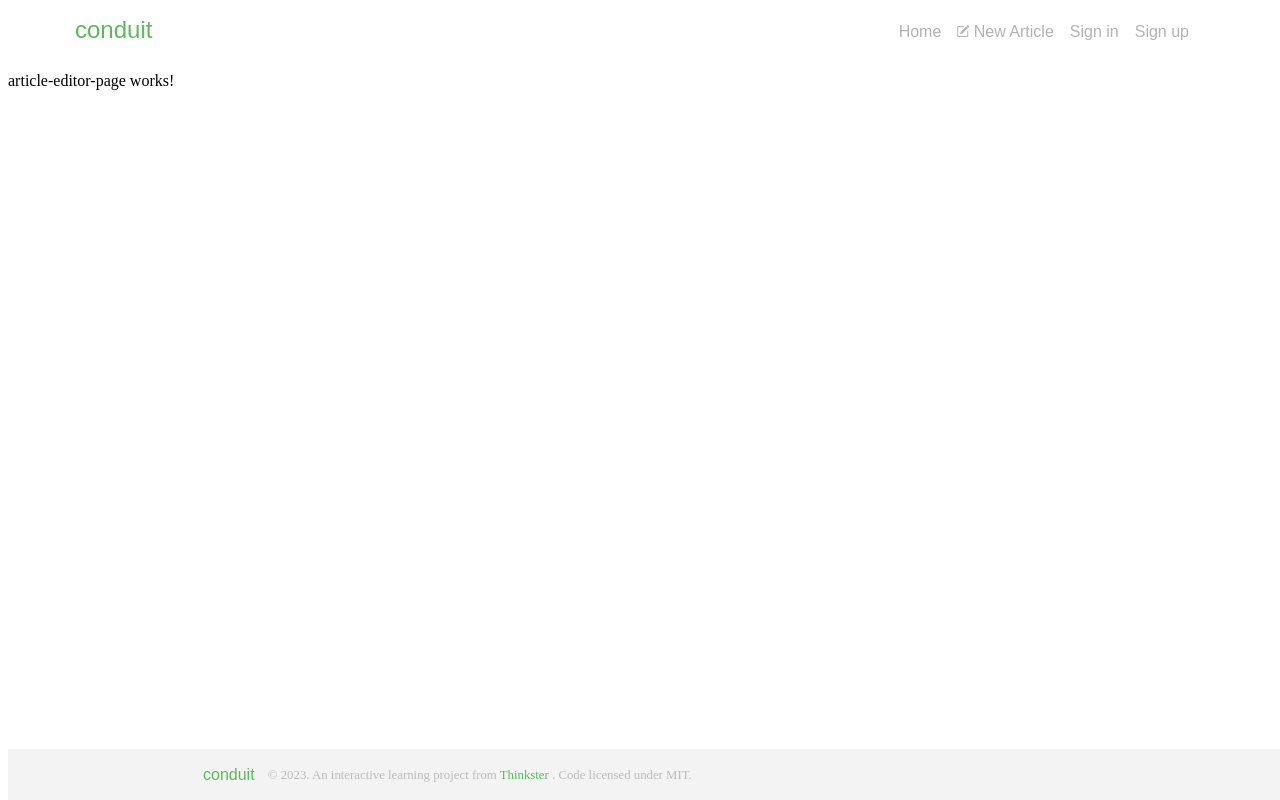
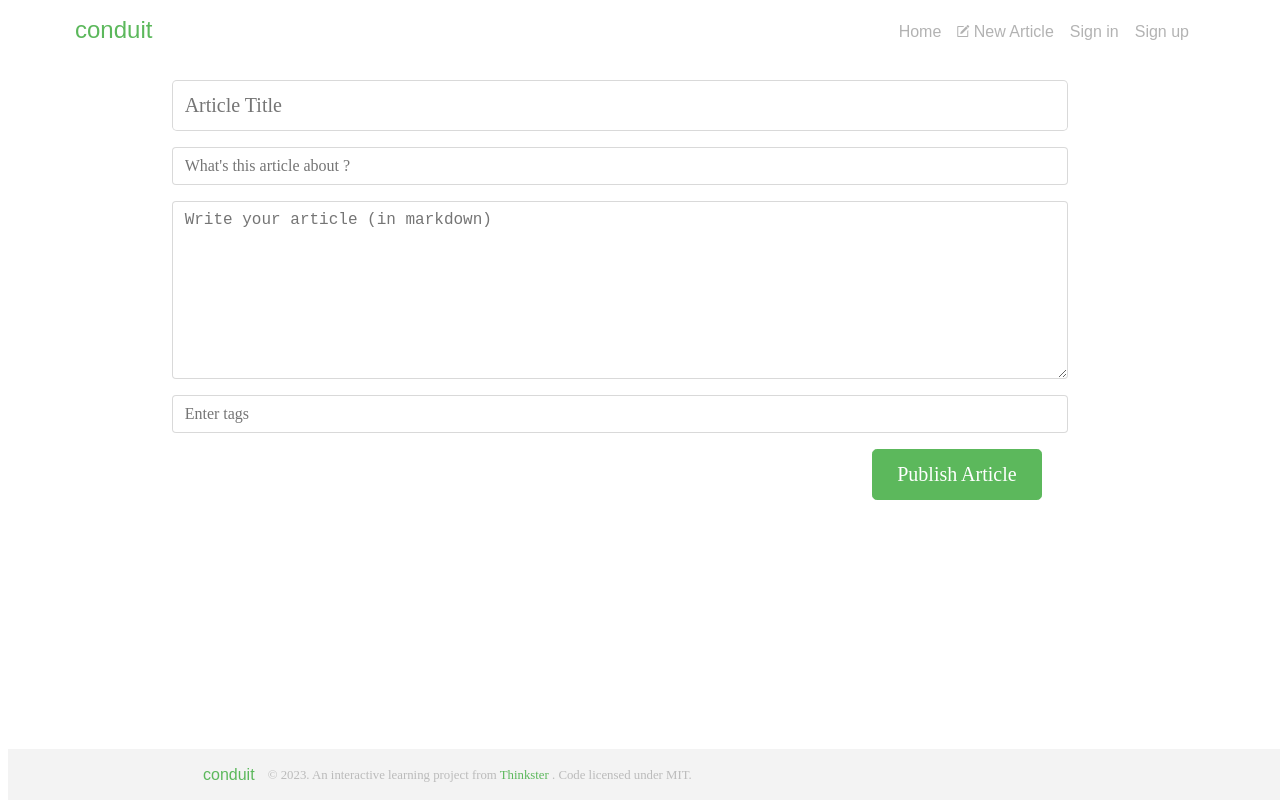
Before and after one commit to Hao1207/mcu-112-web-08370293-final, an Angular app: page /editor in a window 1280 px wide. Shown: the top 800 px of the page. Built offline with nearby package versions, Linux system fonts and the light colour scheme.

Commit message:
feat(article-editor-page): 建立編輯(新增)頁面與設定樣式

```diff
--- a/src/app/article-editor-page/article-editor-page.component.css
+++ b/src/app/article-editor-page/article-editor-page.component.css
@@ -0,0 +1,125 @@
+.container.page {
+  margin-top: 1.5rem;
+}
+
+.container {
+  max-width: 1130px;
+  margin-left: auto;
+  margin-right: auto;
+  padding-left: 15px;
+  padding-right: 15px;
+}
+
+.row {
+  display: flex;
+  flex-wrap: wrap;
+  margin-left: -15px;
+  margin-right: -15px;
+}
+
+.col-md-10 {
+  position: relative;
+  min-height: 1px;
+  padding-right: 15px;
+  padding-left: 15px;
+  flex: 0 0 83.33333%;
+  max-width: 83.33333%;
+}
+
+.offset-md-1 {
+  margin-left: 8.33333%;
+}
+
+.col-xs-12 {
+  position: relative;
+  min-height: 1px;
+  padding-right: 15px;
+  padding-left: 15px;
+  flex: 0 0 75%;
+  max-width: 75%;
+}
+
+fieldset {
+  min-width: 0;
+  padding: 0;
+  margin: 0;
+  border: 0;
+}
+
+.form-group {
+  margin-bottom: 1rem;
+}
+
+input {
+  margin: 0;
+  line-height: inherit;
+  border-radius: 0;
+  touch-action: manipulation;
+  line-height: normal;
+  color: inherit;
+  font: inherit;
+}
+
+.form-control {
+  display: block;
+  width: 100%;
+  padding: 0.5rem 0.75rem;
+  font-size: 1rem;
+  line-height: 1.25;
+  color: #55595c;
+  background-color: #fff;
+  background-image: none;
+  background-clip: padding-box;
+  border: 1px solid rgba(0, 0, 0, 0.15);
+  border-radius: 0.25rem;
+}
+
+.form-control-lg {
+  padding: 0.75rem 0.75rem;
+  font-size: 1.25rem;
+  border-radius: 0.3rem;
+}
+
+button {
+  margin: 0;
+  line-height: inherit;
+  border-radius: 0;
+  touch-action: manipulation;
+  -webkit-appearance: button;
+  cursor: pointer;
+  text-transform: none;
+  overflow: visible;
+  color: inherit;
+  font: inherit;
+}
+
+.btn {
+  display: inline-block;
+  font-weight: 400;
+  line-height: 1.25;
+  text-align: center;
+  white-space: nowrap;
+  vertical-align: middle;
+  cursor: pointer;
+  user-select: none;
+  border: 1px solid transparent;
+  padding: 0.5rem 1rem;
+  font-size: 1rem;
+  border-radius: 0.25rem;
+}
+
+.btn-lg {
+  padding: 0.75rem 1.5rem;
+  font-size: 1.25rem;
+  border-radius: 0.3rem;
+}
+
+.pull-xs-right {
+  float: right;
+}
+
+.btn-primary {
+  color: #fff;
+  background-color: #5cb85c;
+  border-color: #5cb85c;
+}
--- a/src/app/article-editor-page/article-editor-page.component.html
+++ b/src/app/article-editor-page/article-editor-page.component.html
@@ -1 +1,47 @@
-<p>article-editor-page works!</p>
+<div class="editor-page">
+  <div class="container page">
+    <div class="row">
+      <div class="col-md-10 offset-md-1 col-xs-12">
+        <form novalidate class="ng-pristine ng-valid ng-touched">
+          <fieldset>
+            <fieldset class="form-group">
+              <input
+                formcontrolname="title"
+                type="text"
+                placeholder="Article Title"
+                class="form-control form-control-lg ng-pristine ng-valid ng-touched"
+              />
+            </fieldset>
+            <fieldset class="form-group">
+              <input
+                formcontrolname="description"
+                type="text"
+                placeholder="What's this article about ?"
+                class="form-control ng-valid ng-pristine ng-untouched"
+              />
+            </fieldset>
+            <fieldset class="form-group">
+              <textarea
+                formcontrolname="body"
+                rows="8"
+                placeholder="Write your article (in markdown)"
+                class="form-control ng-valid ng-pristine ng-untouched"
+              ></textarea>
+            </fieldset>
+            <fieldset class="form-group">
+              <input
+                type="text"
+                placeholder="Enter tags"
+                class="form-control ng-valid ng-pristine ng-untouched"
+              />
+              <div class="tag-list"><!----></div>
+            </fieldset>
+            <button type="button" class="btn btn-lg pull-xs-right btn-primary">
+              Publish Article
+            </button>
+          </fieldset>
+        </form>
+      </div>
+    </div>
+  </div>
+</div>
```
